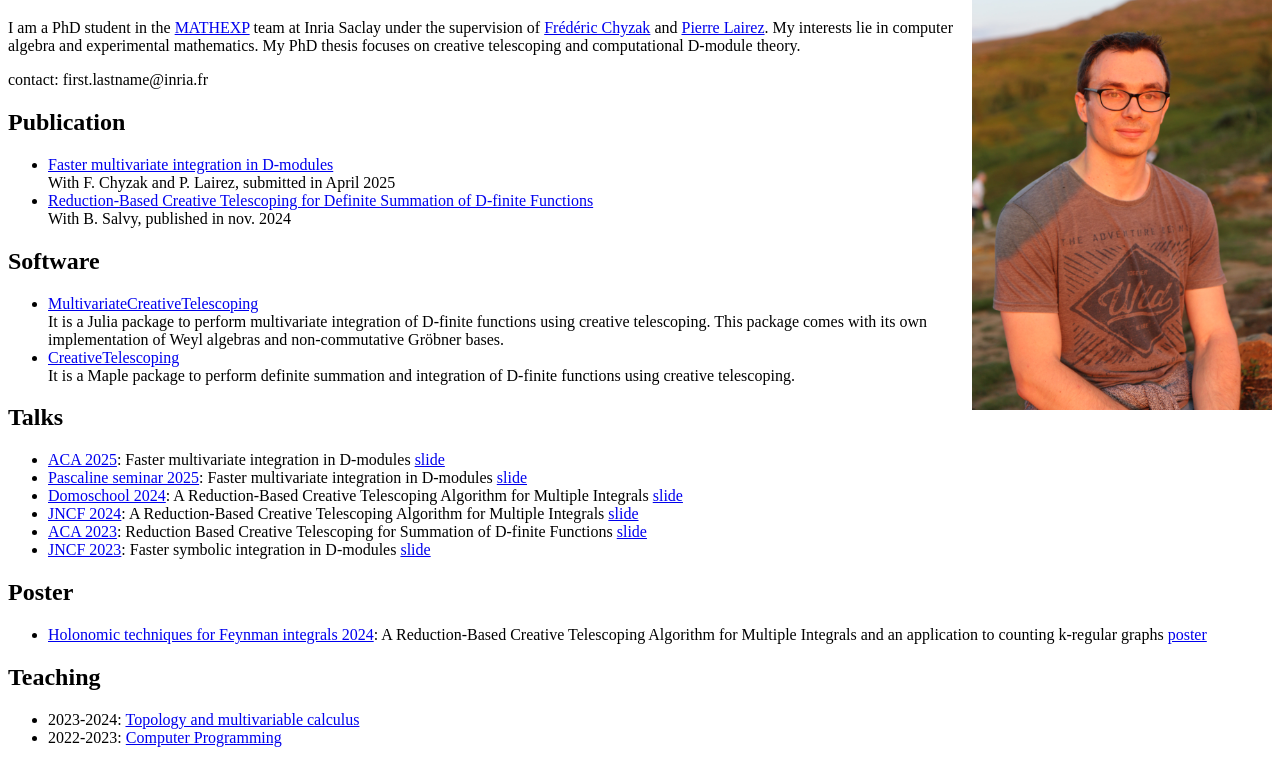
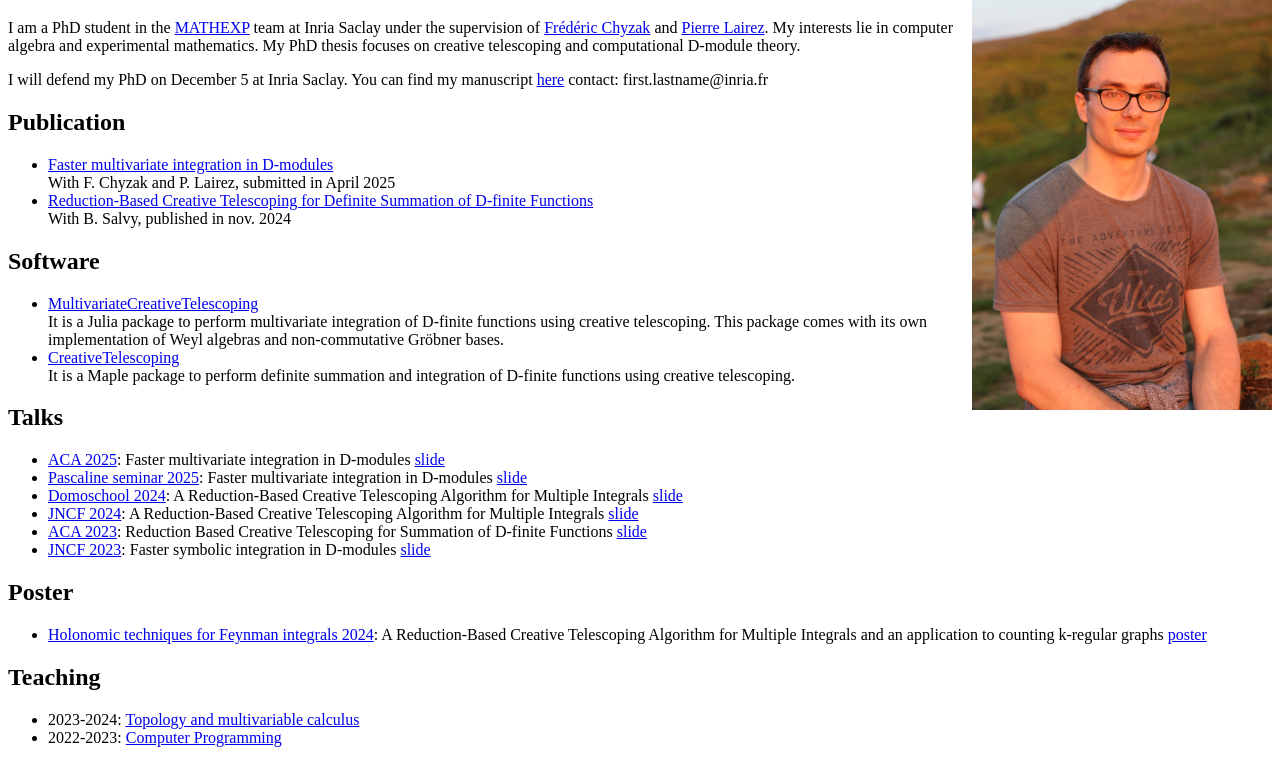
Before and after one commit to HBrochet/hbrochet.github.io, a plain HTML site: page index.html in a window 1280 px wide. Shown: the part 61-824 px from the top of the page. Drawn offline with Linux system fonts and the light colour scheme.

Commit message:
adding phd thesis

```diff
--- a/index.html
+++ b/index.html
@@ -17,6 +17,8 @@
             under the supervision of <a href="https://mathexp.eu/chyzak/">Frédéric Chyzak</a>
             and <a href="https://mathexp.eu/lairez/">Pierre Lairez</a>.
             My interests lie in computer algebra and experimental mathematics. My PhD thesis focuses on creative telescoping and computational D-module theory.  </p>
+
+            I will defend my PhD on December 5 at Inria Saclay. You can find my manuscript <a href ="./article/thesis.pdf"> here</a></li>
 
             contact: first.lastname@inria.fr
         <h2>Publication</h2>
```
Also changed, not shown: 1 other file.
